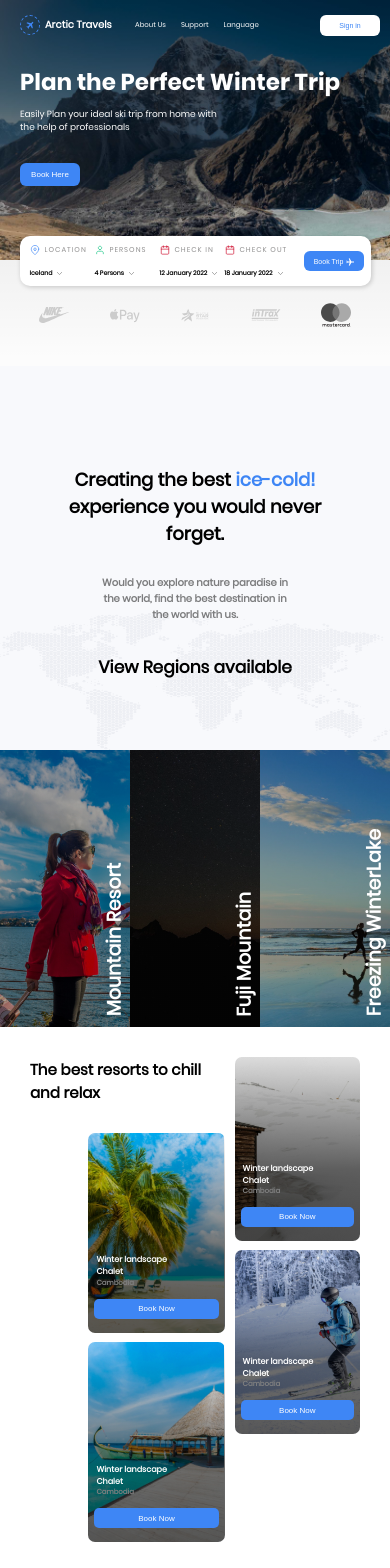
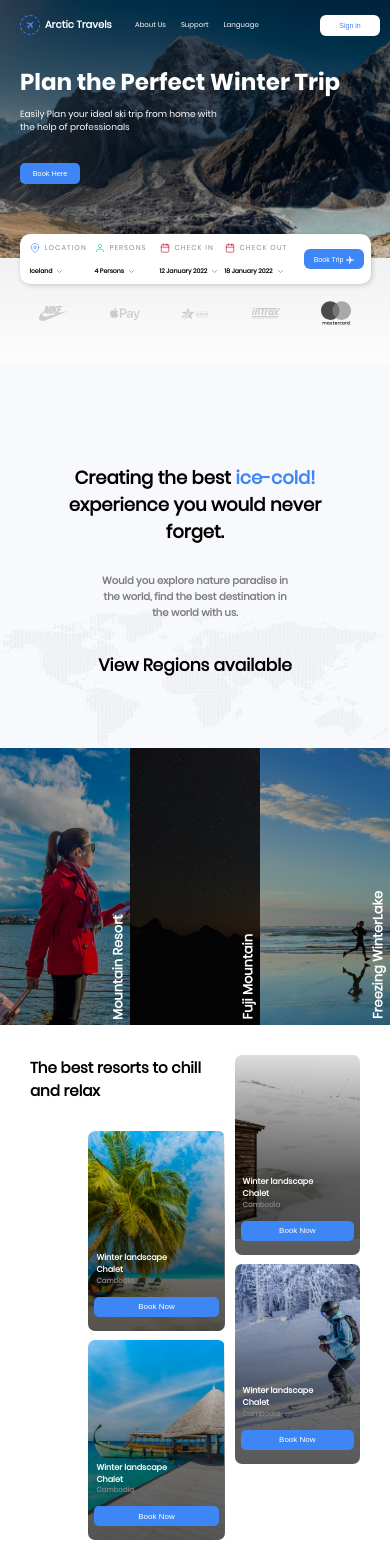
Before and after one commit to gbenga2540/Arctic-Travels, a React (Create React App) app: page / in a window 390 px wide. Shown: the top 1568 px of the page. Built offline with nearby package versions, Linux system fonts and the light colour scheme.

Commit message:
resp update

```diff
--- a/src/App.css
+++ b/src/App.css
@@ -0,0 +1,5 @@
+.app_main {
+    margin: 0;
+    padding: 0;
+    box-sizing: border-box;
+}
--- a/src/components/Row1.css
+++ b/src/components/Row1.css
@@ -403,7 +403,7 @@
 
 @media only screen and (max-width:720px) {
     .row1_main {
-        max-width: 100vw;
+        max-width: 100%;
         min-height: 72vw;
         background-color: #F8F9FC;
         display: grid;
@@ -444,10 +444,10 @@
         color: #fff;
         background-color: #3E86F5;
         width: 60px;
-        max-height: 23px;
+        max-height: 21px;
         font-weight: 400;
-        font-size: 8px;
-        border-radius: 6px;
+        font-size: 7.3px;
+        border-radius: 5px;
         border: none;
         transition: all 150ms ease-in-out;
     }
--- a/src/components/Row2.css
+++ b/src/components/Row2.css
@@ -83,7 +83,7 @@
 
 @media only screen and (max-width:720px) {
     .row2_main {
-        max-width: 100vw;
+        max-width: 100%;
         min-height: 48vw;
         background-color: #F8F9FC;
         font-family: poppinsregular, sans-serif;
--- a/src/components/Row3.css
+++ b/src/components/Row3.css
@@ -1,5 +1,5 @@
 .row3_main {
-    max-width: 100vw;
+    max-width: 100%;
     min-height: 71vw;
     font-family: poppinsregular, sans-serif;
     color: black;
--- a/src/components/Row4.css
+++ b/src/components/Row4.css
@@ -52,7 +52,7 @@
 
 @media only screen and (max-width:720px) {
     .row4_main {
-        max-width: 100vw;
+        max-width: 100%;
         min-height: 460px;
         background-color: rgb(255, 255, 255);
         font-family: poppinsregular, sans-serif;
--- a/src/components/Row5.css
+++ b/src/components/Row5.css
@@ -85,7 +85,7 @@
 
 @media only screen and (max-width:720px) {
     .row5_main {
-        max-width: 100vw;
+        max-width: 100%;
         min-height: 52vw;
         font-family: poppinsregular, sans-serif;
         color: #fff;
--- a/src/components/dets/Regions.css
+++ b/src/components/dets/Regions.css
@@ -49,7 +49,7 @@
 @media only screen and (max-width:720px) {
     .regions_main {
         min-width: 33.33%;
-        min-height: 100%;
+        min-height: 270px;
         display: flex;
         flex-grow: 1;
         position: relative;
@@ -65,8 +65,8 @@
         transform: rotateZ(180deg);
         margin: 0;
         color: white;
-        font-size: 19px;
-        margin-bottom: 10px;
+        font-size: 13px;
+        margin-bottom: 5px;
         margin-right: 2px;
     }
 }
--- a/src/components/dets/Resort.css
+++ b/src/components/dets/Resort.css
@@ -99,6 +99,7 @@
         background-size: contain;
         border-radius: 7px;
         margin-top: 9px;
+        min-height: 200px;
         color: white;
         display: flex;
         flex-direction: column;
```
